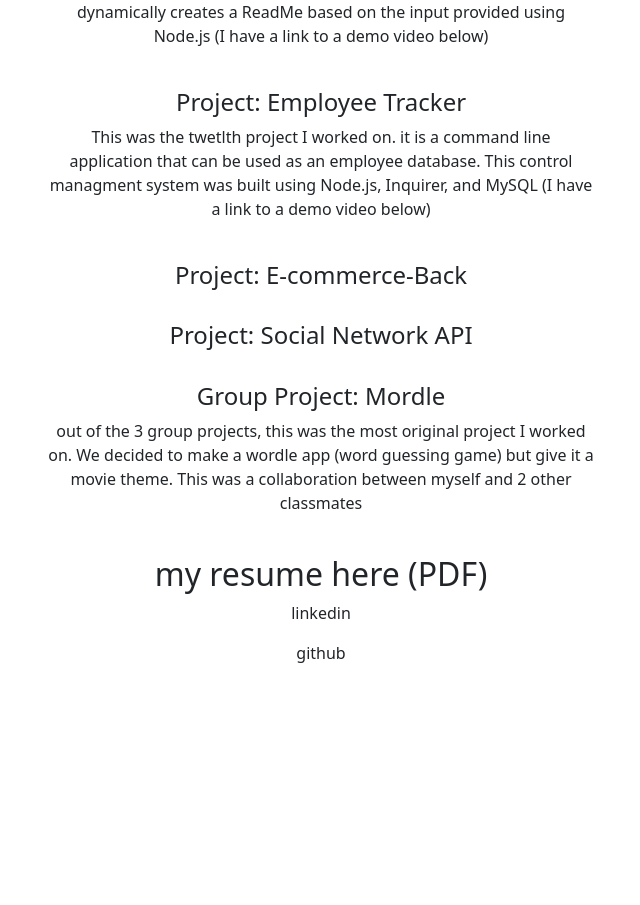
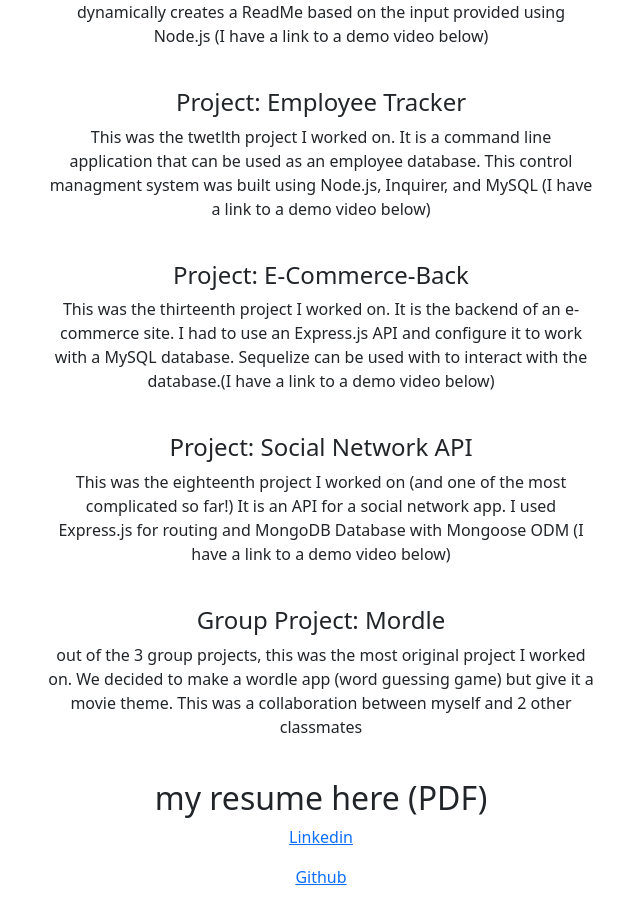
Before and after one commit to abcushing/Professional-Portfolio, a React (Create React App) app: page / in a window 1280 px wide. Shown: the part 725-1630 px from the top of the page, without its empty margins (319-959 px from the left). Before the commit the page ends 1406 px from the top, so only its background shows below. Built offline with nearby package versions, Linux system fonts and the light colour scheme.

Commit message:
finished portfolio info, added links
finished portfolio information for now, added links to contact page

```diff
--- a/src/App.css
+++ b/src/App.css
@@ -21,7 +21,7 @@
   align-items: center;
   justify-content: center;
   font-size: calc(10px + 2vmin);
-  color: white;
+  color: rgb(247, 29, 29);
 }
 
 .App-link {
--- a/src/components/Contact/index.js
+++ b/src/components/Contact/index.js
@@ -8,11 +8,23 @@ const Contact = () => {
         <div class="col-6">
           {/* <p> idk if I want to put my email here or not </p> */}
           <p>
-            linkedin
+            <a
+              href="https://www.linkedin.com/in/alex-cushing-1353b6149/"
+              target="_blank"
+              rel="noopener noreferrer"
+            >
+              Linkedin
+            </a>
             {/* https://www.linkedin.com/in/alex-cushing-1353b6149/ */}
           </p>
           <p>
-            github
+            <a
+              href="https://github.com/abcushing"
+              target="_blank"
+              rel="noopener noreferrer"
+            >
+              Github
+            </a>
             {/* https://github.com/abcushing */}
           </p>
         </div>
--- a/src/components/Portfolio/index.js
+++ b/src/components/Portfolio/index.js
@@ -36,27 +36,39 @@ const Portfolio = () => {
           <br></br>
           <h4>Project: Employee Tracker</h4>
           <p>
-            This was the twetlth project I worked on. it is a command line
+            This was the twetlth project I worked on. It is a command line
             application that can be used as an employee database. This control
             managment system was built using Node.js, Inquirer, and MySQL (I
             have a link to a demo video below){" "}
           </p>
           {/* https://github.com/abcushing/Employee-Tracker project 12*/}
           <br></br>
-          <h4>Project: E-commerce-Back</h4>
+          <h4>Project: E-Commerce-Back</h4>
+          <p>
+            This was the thirteenth project I worked on. It is the backend of an
+            e-commerce site. I had to use an Express.js API and configure it to
+            work with a MySQL database. Sequelize can be used with to interact
+            with the database.(I have a link to a demo video below)
+          </p>
           {/* https://github.com/abcushing/E-commerce-Back-End project 13*/}
           <br></br>
           <h4>Project: Social Network API</h4>
-          {/* https://github.com/abcushing/socialnetworkapi-nosql project 14 -turned off heroku so I would not have to pay for this app*/}
+          <p>
+            This was the eighteenth project I worked on (and one of the most
+            complicated so far!) It is an API for a social network app. I used
+            Express.js for routing and MongoDB Database with Mongoose ODM (I
+            have a link to a demo video below)
+          </p>
+          {/* https://github.com/abcushing/socialnetworkapi-nosql project 18 -turned off heroku so I would not have to pay for this app*/}
           <br></br>
           <h4>Group Project: Mordle</h4>
-          {/* https://github.com/abcushing/copy_mordle group project 1*/}
           <p>
             out of the 3 group projects, this was the most original project I
             worked on. We decided to make a wordle app (word guessing game) but
             give it a movie theme. This was a collaboration between myself and 2
             other classmates
           </p>
+          {/* https://github.com/abcushing/copy_mordle group project 1*/}
           <br></br>
         </div>
         <div class="col"></div>
```
